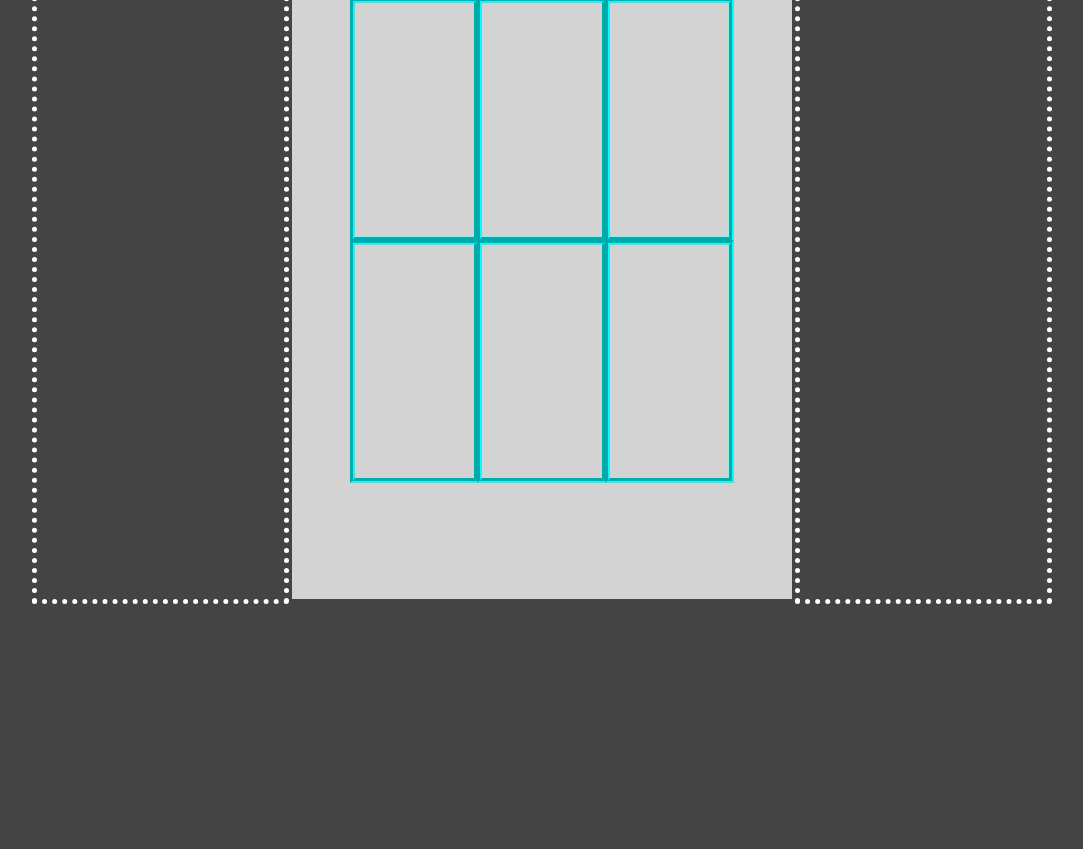
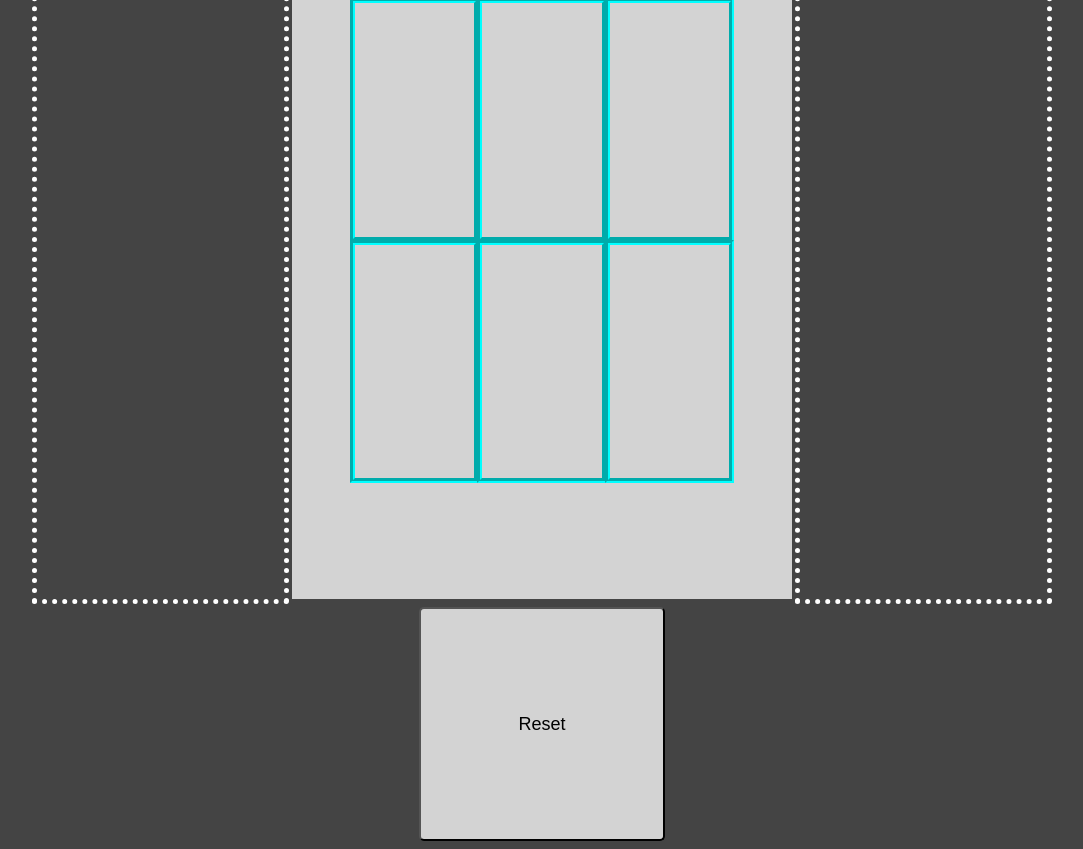
Before and after one commit to PenelopeChen/tictactoe, a plain HTML site: page index.html in a window 1280 px wide. Shown: the part 1093-1942 px from the top of the page, without its empty margins (98-1181 px from the left). Drawn offline with Linux system fonts and the light colour scheme.

Commit message:
debugged reset function

```diff
--- a/index.html
+++ b/index.html
@@ -37,7 +37,7 @@
 
     </section>
 
-    <!-- <button id = "btn">Reset</button> -->
+    <button id = "btn" onclick = "reset()">Reset</button>
 
     <script src = "script.js"></script>
 </body>
--- a/script.js
+++ b/script.js
@@ -175,22 +175,15 @@ function turnBased(e) {
     }
 }
 
-// reset button nested functions
-// let click = function () {
-//     document.getElementById("btn").onclick = reset
-// }
-// click()
-
-// let reset = function () {
-//     location.reload()
-//     document.getElementById("top-left").textContent = ""
-//     document.getElementById("top-mid").textContent = ""
-//     document.getElementById("top-right").textContent = ""
-//     document.getElementById("mid-left").textContent = ""
-//     document.getElementById("mid-mid").textContent = ""
-//     document.getElementById("mid-right").textContent = ""
-//     document.getElementById("bottom-left").textContent = ""
-//     document.getElementById("bottom-mid").textContent = ""
-//     document.getElementById("bottom-right").textContent = ""
-// }
-// reset()
+// reset only the square function
+let reset = function () {
+    document.getElementById("top-left").textContent = ""
+    document.getElementById("top-mid").textContent = ""
+    document.getElementById("top-right").textContent = ""
+    document.getElementById("mid-left").textContent = ""
+    document.getElementById("mid-mid").textContent = ""
+    document.getElementById("mid-right").textContent = ""
+    document.getElementById("bottom-left").textContent = ""
+    document.getElementById("bottom-mid").textContent = ""
+    document.getElementById("bottom-right").textContent = ""
+}
--- a/styles.css
+++ b/styles.css
@@ -43,13 +43,14 @@ h2 {
     grid-row: 4 / 8;
 }
 
-/* #btn {
+#btn {
+    cursor: pointer;
     background-color: lightgray;
     font-size: large;
     border-radius: 5px;
     grid-column: 5 / 7;
     grid-row: 8 / 9;
-} */
+}
 
 .board {
     grid-column: 4 / 8;
```
